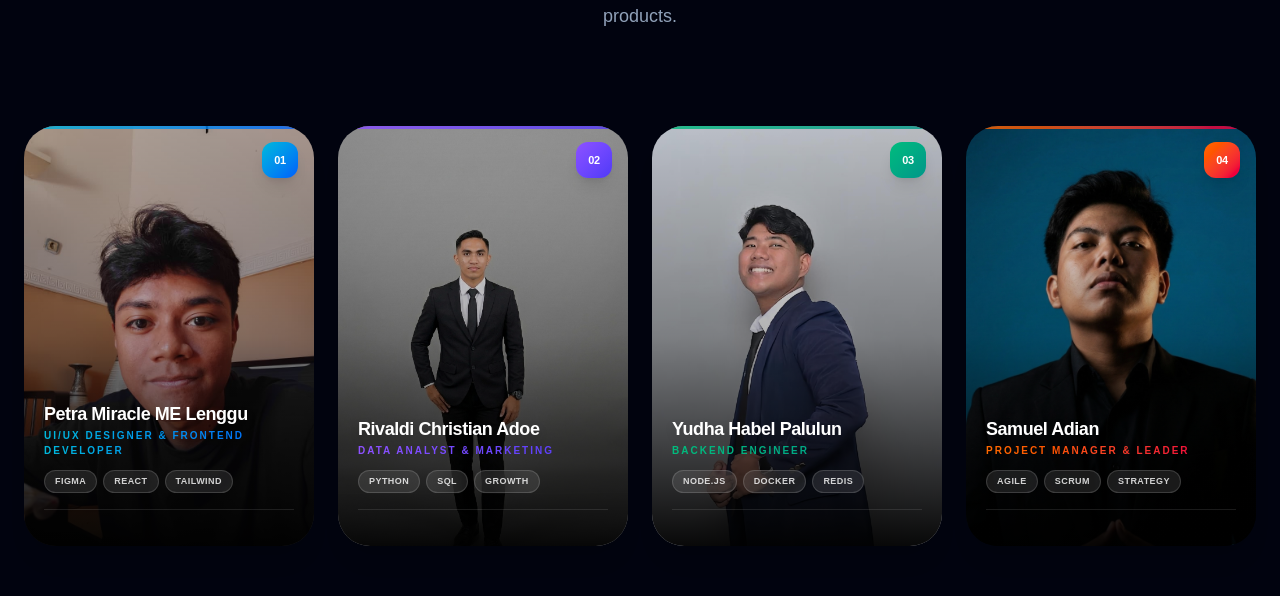
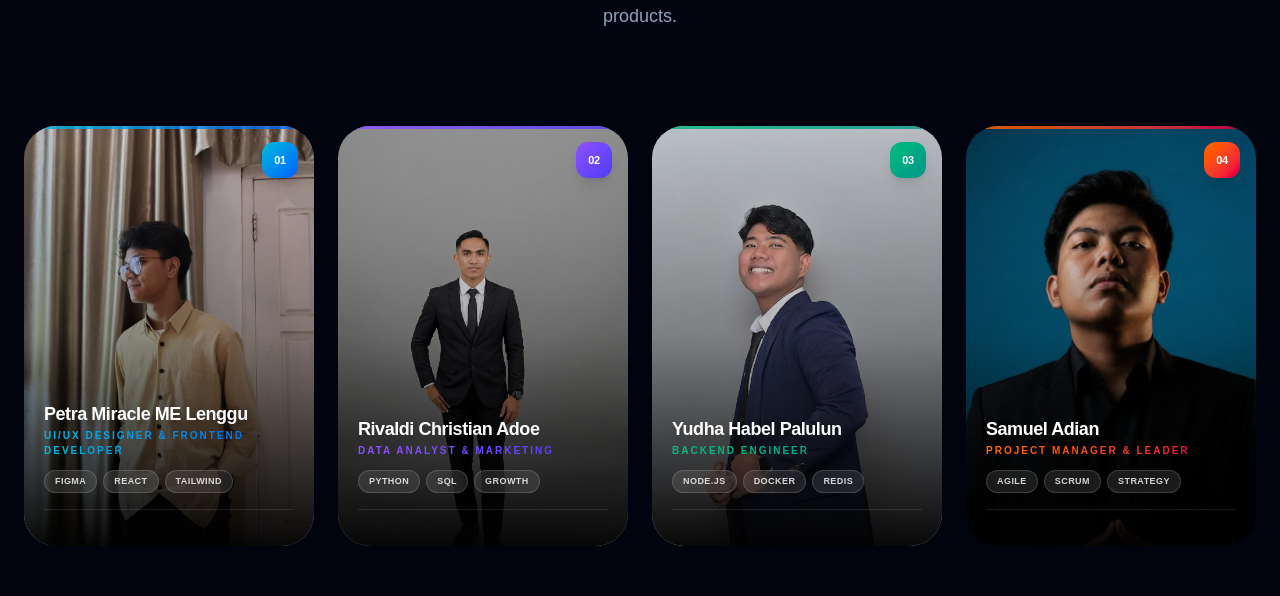
Before and after one commit to Petra-Miracle/Spay-Portfolio, a React (Vite) app: page / in a window 1280 px wide. Shown: the part 1088-1684 px from the top of the page. Built offline with nearby package versions, Linux system fonts and the light colour scheme.

Commit message:
Refactor code structure for improved readability and maintainability

```diff
--- a/src/components/Team.jsx
+++ b/src/components/Team.jsx
@@ -9,7 +9,7 @@ const team = [
     role: "UI/UX Designer",
     subrole: "& Frontend Developer",
     skills: ["Figma", "React", "Tailwind"],
-    avatar: "/img/Petra.jpg",
+    avatar: "/img/Petra.jpeg",
     gradient: "from-cyan-500 to-blue-600",
     gradientRaw: ["#06b6d4", "#2563eb"],
     number: "01",
```
Also changed, not shown: public/img/Petra.jpeg (added), public/img/Petra.jpg (deleted).
